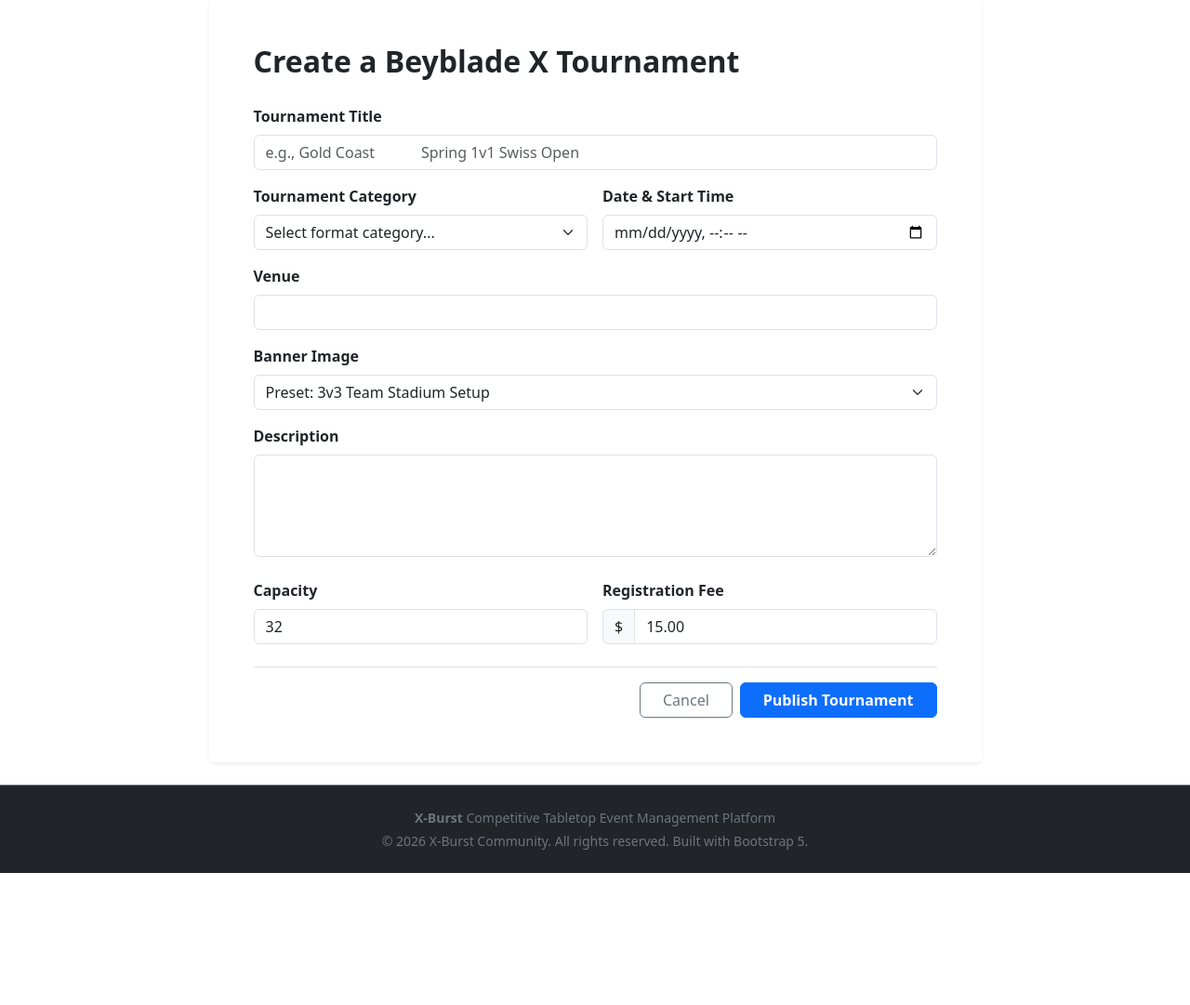
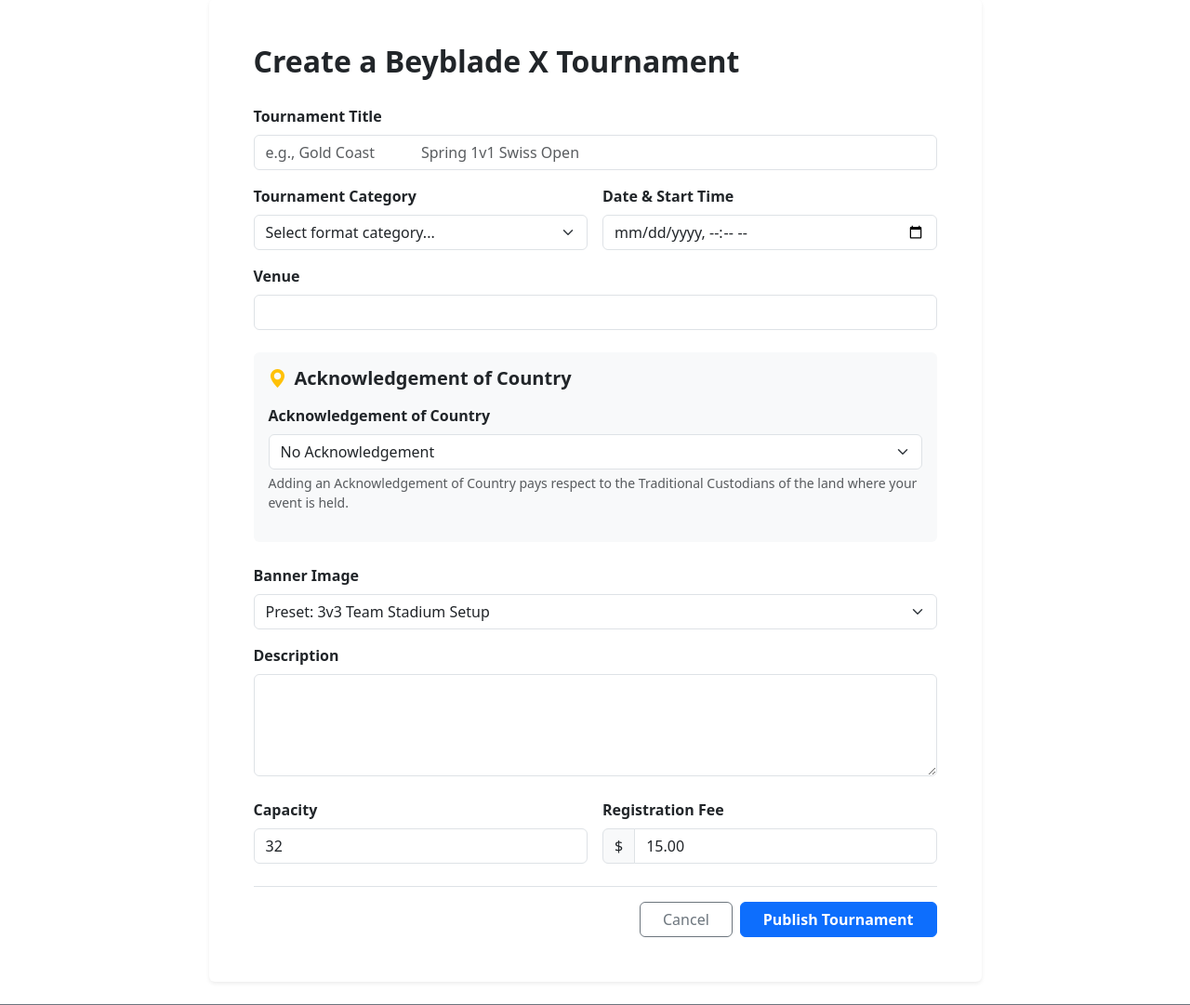
Before and after one commit to BenMuir/a2_in4_Tu_11_S517_Anshul_17, a Flask app: page /create-event in a window 1280 px wide. Shown: the part 81-1162 px from the top of the page at 93% size. Before the commit the page ends 1020 px from the top, so only its background shows below. Run offline with Flask 3, Linux system fonts and the light colour scheme; the visitor is signed in with stand-in values (Sample User, id 1).

Commit message:
Implemented Acknowledgement of Country builder

```diff
--- a/beyblade/forms.py
+++ b/beyblade/forms.py
@@ -57,6 +57,15 @@ class TournamentForm(FlaskForm):
         ('event-freeplay.jpg', 'Preset: Casual Free-Play')
     ], validators=[DataRequired()])
 
+    ack_statement = SelectField('Acknowledgement of Country', choices=[
+        ('none', 'No Acknowledgement'),
+        ('generic', 'Use Generic Acknowledgement (Recommended)'),
+        ('enhanced', 'Write a Custom/Enhanced Acknowledgement')
+    ], default='none')
+
+    custom_ack_text = TextAreaField('Custom Acknowledgement', render_kw={"placeholder": "E.g., We acknowledge the Turrbal and Yuggera peoples as the First Nations owners of the lands where this tournament takes place..."})
+
+
     description = TextAreaField('Description', validators=[DataRequired()])
     capacity = IntegerField('Capacity', default=32, validators=[DataRequired(), NumberRange(min=1)])
     price = DecimalField('Registration Fee', places=2, default=15.00, validators=[DataRequired(), NumberRange(min=0)])
--- a/beyblade/models.py
+++ b/beyblade/models.py
@@ -50,6 +50,9 @@ class Tournament(db.Model):
 
     capacity = db.Column(db.Integer, nullable=False)
     price = db.Column(db.Numeric(6, 2), nullable=False, default=0)
+    ack_statement = db.Column(db.String(20), default='none')
+    custom_ack_text = db.Column(db.Text, nullable=True)
+
 
     ack_statement = db.Column(
         db.Enum('none', 'generic', 'enhanced',
--- a/beyblade/routes.py
+++ b/beyblade/routes.py
@@ -77,7 +77,9 @@ def create_event():
             description=form.description.data,
             capacity=form.capacity.data,
             price=form.price.data,
-            host_id=current_user.id  # Automatically links to the logged-in user
+            host_id=current_user.id,  # Automatically links to the logged-in user
+            ack_statement=form.ack_statement.data,
+            custom_ack_text=form.custom_ack_text.data,
         )
 
         db.session.add(new_tournament)
--- a/beyblade/templates/create-event.html
+++ b/beyblade/templates/create-event.html
@@ -32,9 +32,30 @@ endblock %} {% block content %}
             </div>
           </div>
 
-          <div class="mb-3">
+          <div class="mb-4">
             {{ form.venue.label(class="form-label fw-semibold") }} {{
             form.venue(class="form-control") }}
+          </div>
+
+          <!-- Acknowledgement of Country Section (MOVED INSIDE THE FORM) -->
+          <div class="card bg-light border-0 mb-4 p-3">
+            <h5 class="fw-bold mb-3">
+              <i class="bi bi-geo-alt-fill text-warning me-2"></i
+              >Acknowledgement of Country
+            </h5>
+            <div class="mb-3">
+              {{ form.ack_statement.label(class="form-label fw-semibold") }} {{
+              form.ack_statement(class="form-select", id="ackSelect") }}
+              <div class="form-text">
+                Adding an Acknowledgement of Country pays respect to the
+                Traditional Custodians of the land where your event is held.
+              </div>
+            </div>
+
+            <div class="mb-2" id="customAckDiv" style="display: none">
+              {{ form.custom_ack_text.label(class="form-label fw-semibold") }}
+              {{ form.custom_ack_text(class="form-control", rows="3") }}
+            </div>
           </div>
 
           <div class="mb-3">
@@ -74,4 +95,25 @@ endblock %} {% block content %}
     </div>
   </div>
 </main>
+
+<script>
+  // Simple script to show/hide the custom text box based on dropdown selection
+  document.addEventListener("DOMContentLoaded", function () {
+    const ackSelect = document.getElementById("ackSelect");
+    const customAckDiv = document.getElementById("customAckDiv");
+
+    function toggleCustomAck() {
+      if (ackSelect.value === "enhanced") {
+        customAckDiv.style.display = "block";
+      } else {
+        customAckDiv.style.display = "none";
+      }
+    }
+
+    // Run on page load and when the dropdown changes
+    ackSelect.addEventListener("change", toggleCustomAck);
+    toggleCustomAck();
+  });
+</script>
+
 {% endblock %}
```
